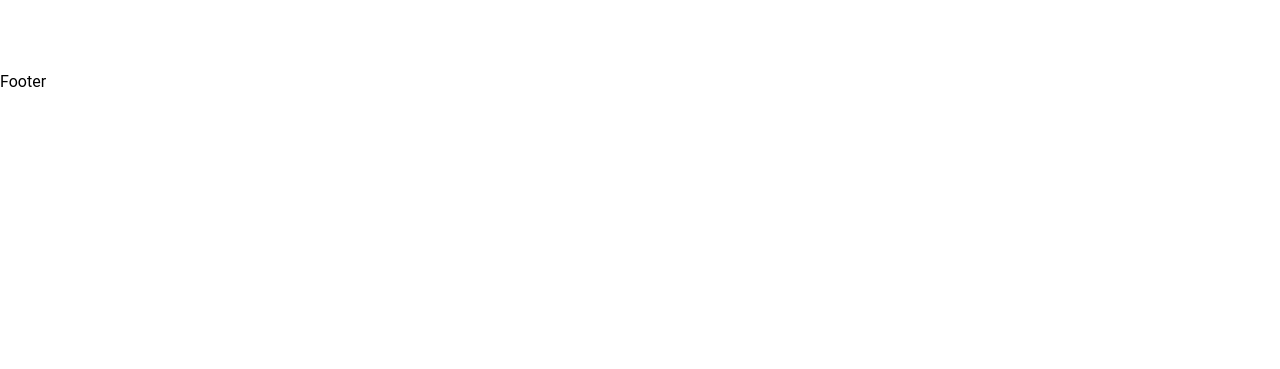
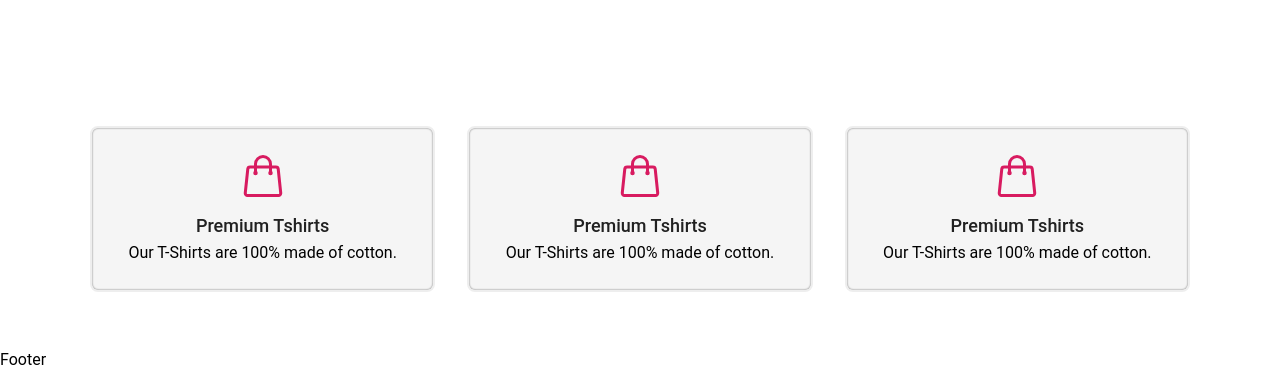
Before and after one commit to shubhamrawat0269/ekart, a React (Vite) app: page / in a window 1280 px wide. Shown: the part 2046-2415 px from the top of the page. Before the commit the page ends 2140 px from the top, so only its background shows below. Built offline with nearby package versions, Linux system fonts and the light colour scheme.

Commit message:
Track Component Added

```diff
--- a/src/components/index.js
+++ b/src/components/index.js
@@ -1,5 +1,6 @@
 import Category from "./category/Category";
 import HeroSection from "./heroSection/HeroSection";
 import HomePageProductCard from "./homePageProductCard/HomePageProductCard";
+import Track from "./track/Track";
 
-export { HeroSection, Category, HomePageProductCard };
+export { HeroSection, Category, HomePageProductCard, Track };
--- /dev/null
+++ b/src/components/track/Track.jsx
@@ -0,0 +1,94 @@
+import React from "react";
+
+const Track = () => {
+  return (
+    <section>
+      <div className=" container mx-auto px-5 py-10 md:py-14">
+        <div className="flex flex-wrap -m-4 text-center">
+          {/* Track 1 */}
+          <div className="p-4 md:w-1/3 sm:w-1/2 w-full">
+            <div className="border-2 hover:shadow-xl hover:shadow-gray-200 border-gray-200 bg-gray-100 shadow-[inset_0_0_2px_rgba(0,0,0,0.6)] px-4 py-6 rounded-lg">
+              <svg
+                className="text-pink-600 w-12 h-12 mb-3 inline-block"
+                xmlns="http://www.w3.org/2000/svg"
+                fill="none"
+                viewBox="0 0 24 24"
+                strokeWidth={1.5}
+                stroke="currentColor"
+              >
+                <path
+                  strokeLinecap="round"
+                  strokeLinejoin="round"
+                  d="M15.75 10.5V6a3.75 3.75 0 10-7.5 0v4.5m11.356-1.993l1.263 12c.07.665-.45 1.243-1.119 1.243H4.25a1.125 1.125 0 01-1.12-1.243l1.264-12A1.125 1.125 0 015.513 7.5h12.974c.576 0 1.059.435 1.119 1.007zM8.625 10.5a.375.375 0 11-.75 0 .375.375 0 01.75 0zm7.5 0a.375.375 0 11-.75 0 .375.375 0 01.75 0z"
+                />
+              </svg>
+
+              <h2 className="title-font font-medium text-lg text-gray-900">
+                Premium Tshirts
+              </h2>
+              <p className="leading-relaxed">
+                Our T-Shirts are 100% made of cotton.
+              </p>
+            </div>
+          </div>
+
+          {/* Track 2 */}
+          <div className="p-4 md:w-1/3 sm:w-1/2 w-full">
+            <div className="border-2 hover:shadow-xl hover:shadow-gray-200 border-gray-200 bg-gray-100 shadow-[inset_0_0_2px_rgba(0,0,0,0.6)] px-4 py-6 rounded-lg">
+              <svg
+                className="text-pink-600 w-12 h-12 mb-3 inline-block"
+                xmlns="http://www.w3.org/2000/svg"
+                fill="none"
+                viewBox="0 0 24 24"
+                strokeWidth={1.5}
+                stroke="currentColor"
+              >
+                <path
+                  strokeLinecap="round"
+                  strokeLinejoin="round"
+                  d="M15.75 10.5V6a3.75 3.75 0 10-7.5 0v4.5m11.356-1.993l1.263 12c.07.665-.45 1.243-1.119 1.243H4.25a1.125 1.125 0 01-1.12-1.243l1.264-12A1.125 1.125 0 015.513 7.5h12.974c.576 0 1.059.435 1.119 1.007zM8.625 10.5a.375.375 0 11-.75 0 .375.375 0 01.75 0zm7.5 0a.375.375 0 11-.75 0 .375.375 0 01.75 0z"
+                />
+              </svg>
+
+              <h2 className="title-font font-medium text-lg text-gray-900">
+                Premium Tshirts
+              </h2>
+              <p className="leading-relaxed">
+                Our T-Shirts are 100% made of cotton.
+              </p>
+            </div>
+          </div>
+
+          {/* Track 3  */}
+          <div className="p-4 md:w-1/3 sm:w-1/2 w-full">
+            <div className="border-2 hover:shadow-xl hover:shadow-gray-200 border-gray-200 bg-gray-100 shadow-[inset_0_0_2px_rgba(0,0,0,0.6)] px-4 py-6 rounded-lg">
+              <svg
+                className="text-pink-600 w-12 h-12 mb-3 inline-block"
+                xmlns="http://www.w3.org/2000/svg"
+                fill="none"
+                viewBox="0 0 24 24"
+                strokeWidth={1.5}
+                stroke="currentColor"
+              >
+                <path
+                  strokeLinecap="round"
+                  strokeLinejoin="round"
+                  d="M15.75 10.5V6a3.75 3.75 0 10-7.5 0v4.5m11.356-1.993l1.263 12c.07.665-.45 1.243-1.119 1.243H4.25a1.125 1.125 0 01-1.12-1.243l1.264-12A1.125 1.125 0 015.513 7.5h12.974c.576 0 1.059.435 1.119 1.007zM8.625 10.5a.375.375 0 11-.75 0 .375.375 0 01.75 0zm7.5 0a.375.375 0 11-.75 0 .375.375 0 01.75 0z"
+                />
+              </svg>
+
+              <h2 className="title-font font-medium text-lg text-gray-900">
+                Premium Tshirts
+              </h2>
+              <p className="leading-relaxed">
+                Our T-Shirts are 100% made of cotton.
+              </p>
+            </div>
+          </div>
+        </div>
+      </div>
+    </section>
+  );
+};
+
+export default Track;
--- a/src/pages/home/Home.jsx
+++ b/src/pages/home/Home.jsx
@@ -1,6 +1,11 @@
 import React from "react";
 import Layout from "../../components/layout/Layout";
-import { HeroSection, Category, HomePageProductCard } from "../../components";
+import {
+  HeroSection,
+  Category,
+  HomePageProductCard,
+  Track,
+} from "../../components";
 
 const HomePage = () => {
   return (
@@ -8,6 +13,7 @@
       <HeroSection />
       <Category />
       <HomePageProductCard />
+      <Track />
     </Layout>
   );
 };
```
